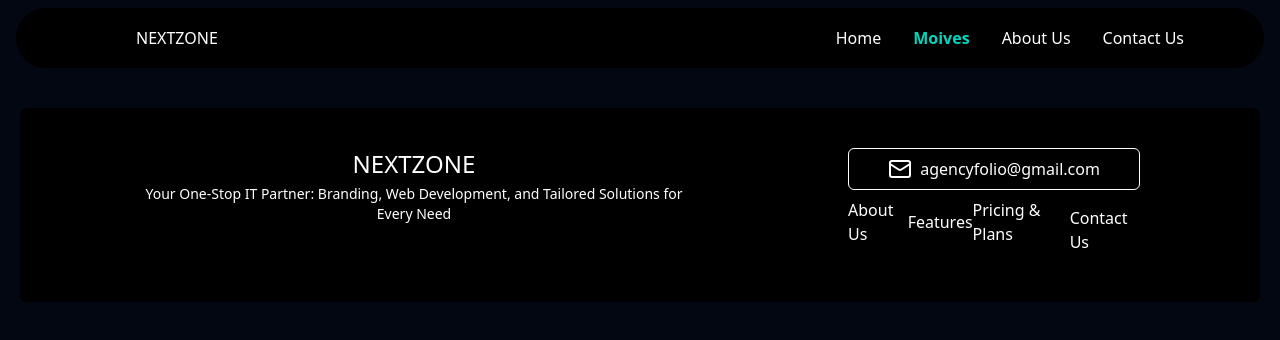
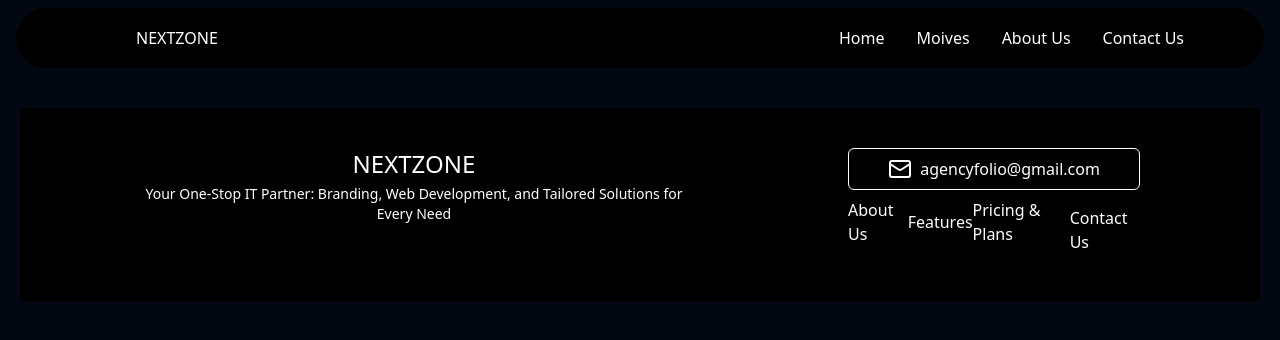
Before and after one commit to PriyanshuGo/React-Todo, a React (Vite) app: page /movies in a window 1280 px wide. Shown: the top 340 px of the page. Built offline with nearby package versions, Linux system fonts and the light colour scheme.

Commit message:
loader in joke

```diff
--- a/src/components/AppLayout/Navbar.jsx
+++ b/src/components/AppLayout/Navbar.jsx
@@ -39,14 +39,7 @@ const Navbar = () => {
           <ul className="hidden lg:flex lg:flex-row lg:space-x-8">
             {navLinks.map((link, index) => (
               <li key={index}>
-                <NavLink
-                  className={({ isActive }) =>
-                    isActive ? "text-teal-400 font-bold" : "text-white"
-                  }
-                  to={link.href}
-                >
-                  {link.label}
-                </NavLink>
+                <NavLink to={link.href}>{link.label}</NavLink>
               </li>
             ))}
           </ul>
--- a/src/components/Todo/Quote.jsx
+++ b/src/components/Todo/Quote.jsx
@@ -1,4 +1,5 @@
 import axios from "axios";
+import Loader from "../Loader";
 import { useEffect, useState } from "react";
 
 function Quote() {
@@ -17,7 +18,9 @@ function Quote() {
   }, []);
 
   if (quote) {
-    const { data: { setup, punchline } } = quote;
+    const {
+      data: { setup, punchline },
+    } = quote;
     return (
       <div className="text-white text-center bg-gray-800/70 backdrop-blur-md rounded-xl p-6 shadow-lg border border-gray-700 mb-4 mx-2 transition-all duration-500 hover:scale-105">
         <h2 className="text-xl font-semibold mb-2 text-teal-400">{setup}</h2>
@@ -26,7 +29,11 @@ function Quote() {
     );
   }
 
-  return null;
+  return (
+    <div className="text-white text-center bg-gray-800/70 backdrop-blur-md rounded-xl p-6 shadow-lg border border-gray-700 mb-4 mx-2 ">
+      <div className="animate-spin rounded-full border-t-4 h-5 w-5 border-blue-500"></div>
+    </div>
+  );
 }
 
 export default Quote;
--- a/src/main.jsx
+++ b/src/main.jsx
@@ -1,11 +1,8 @@
-import { StrictMode } from 'react'
 import { createRoot } from 'react-dom/client'
 import './index.css'
 import App from './App.jsx'
 
 
 createRoot(document.getElementById('root')).render(
-  <StrictMode>
     <App />
-  </StrictMode>,
 )
```
